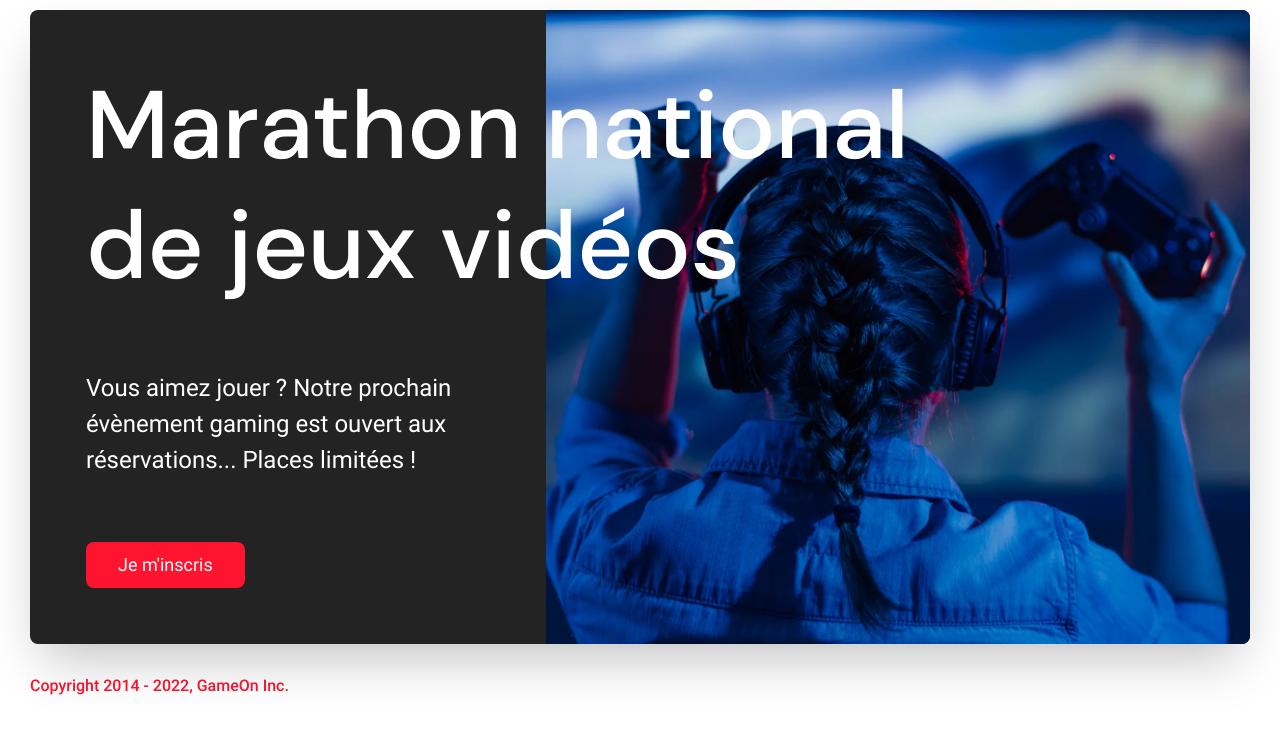
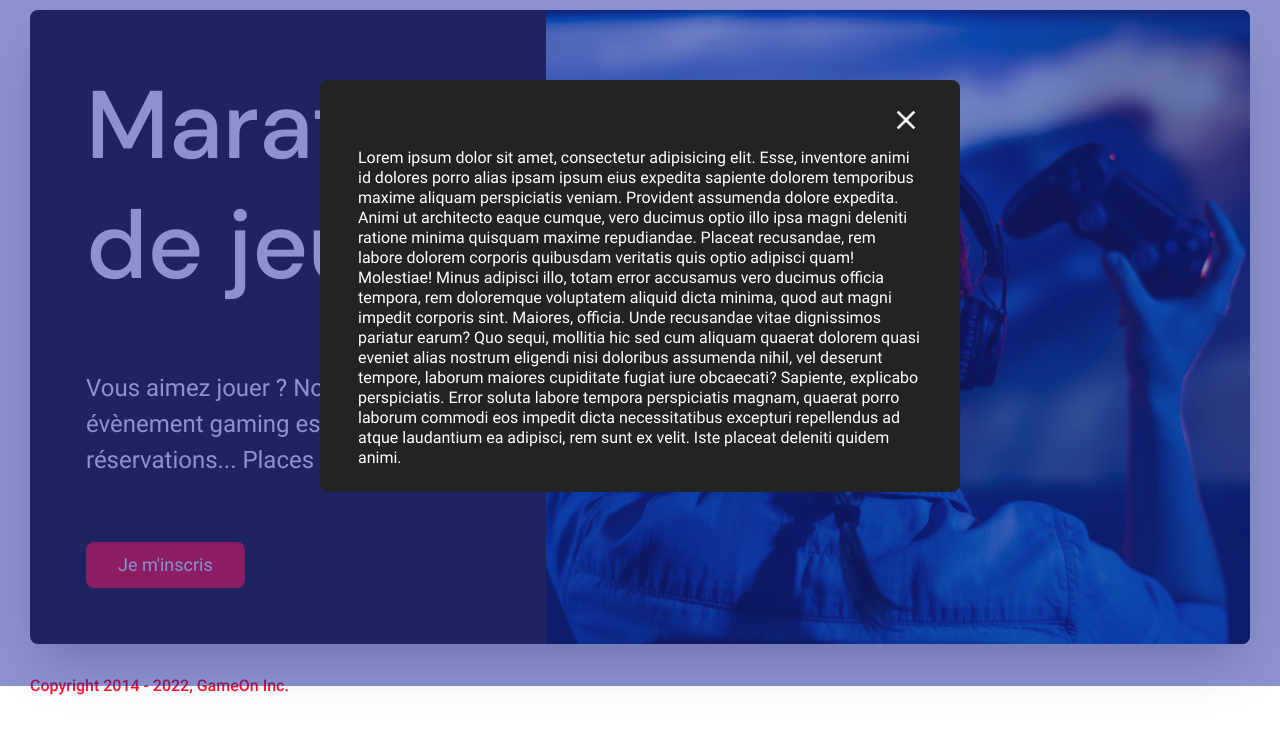
Before and after one commit to alexperronnet/asdsad, a website built with Vite: page index.html in a window 1280 px wide. Both pictures are taken after a click on the button "Je m'inscris". Shown: the part 114-848 px from the top of the page. Built offline with nearby package versions, Linux system fonts and the light colour scheme.

Commit message:
Create modal

```diff
--- a/index.html
+++ b/index.html
@@ -97,9 +97,42 @@
             class="hero__image-mobile"
           />
 
-          <!-- Button -->
+          <!-- Open modal button -->
           <button class="hero__button">Je m'inscris</button>
         </section>
+
+        <!-- Modal -->
+        <dialog class="modal">
+          <!-- Modal content -->
+          <div class="modal__content">
+            <!-- Close modal button -->
+            <button class="modal__close-button">
+              <span class="sr-only">Close modal</span>
+            </button>
+
+            <!-- Form -->
+            <div>
+              Lorem ipsum dolor sit amet, consectetur adipisicing elit. Esse,
+              inventore animi id dolores porro alias ipsam ipsum eius expedita
+              sapiente dolorem temporibus maxime aliquam perspiciatis veniam.
+              Provident assumenda dolore expedita. Animi ut architecto eaque
+              cumque, vero ducimus optio illo ipsa magni deleniti ratione minima
+              quisquam maxime repudiandae. Placeat recusandae, rem labore
+              dolorem corporis quibusdam veritatis quis optio adipisci quam!
+              Molestiae! Minus adipisci illo, totam error accusamus vero ducimus
+              officia tempora, rem doloremque voluptatem aliquid dicta minima,
+              quod aut magni impedit corporis sint. Maiores, officia. Unde
+              recusandae vitae dignissimos pariatur earum? Quo sequi, mollitia
+              hic sed cum aliquam quaerat dolorem quasi eveniet alias nostrum
+              eligendi nisi doloribus assumenda nihil, vel deserunt tempore,
+              laborum maiores cupiditate fugiat iure obcaecati? Sapiente,
+              explicabo perspiciatis. Error soluta labore tempora perspiciatis
+              magnam, quaerat porro laborum commodi eos impedit dicta
+              necessitatibus excepturi repellendus ad atque laudantium ea
+              adipisci, rem sunt ex velit. Iste placeat deleniti quidem animi.
+            </div>
+          </div>
+        </dialog>
       </main>
 
       <!-- Footer -->
--- a/src/scripts/main.js
+++ b/src/scripts/main.js
@@ -3,4 +3,5 @@ import "/src/styles/main.scss"
 
 // Import modules
 import "/src/scripts/modules/navbar"
+import "/src/scripts/modules/modal"
 import "/src/scripts/modules/footer"
--- /dev/null
+++ b/src/scripts/modules/modal.js
@@ -0,0 +1,43 @@
+// Get DOM elements
+const modal = document.querySelector(".modal")
+const openModalButton = document.querySelector(".hero__button")
+const closeModalButton = document.querySelector(".modal__close-button")
+
+// Manage closing modal
+const closeModal = () => {
+  modal.setAttribute("isClosing", "")
+
+  modal.addEventListener(
+    "animationend",
+    () => {
+      modal.removeAttribute("isClosing")
+      modal.close()
+    },
+    { once: true }
+  )
+}
+
+// Open modal
+openModalButton.addEventListener("click", () => {
+  modal.showModal()
+})
+
+// Close modal
+closeModalButton.addEventListener("click", () => {
+  closeModal()
+})
+
+// Prevent default behaviour for ESC key on dialog
+modal.addEventListener("cancel", event => {
+  event.preventDefault()
+})
+
+// Close modal when user presse ESC key
+document.addEventListener("keydown", event => {
+  modal.hasAttribute("open") && event.keyCode === 27 ? closeModal() : null
+})
+
+// Close modal when user click outside or on link
+document.addEventListener("click", event => {
+  event.target === modal && closeModal()
+})
--- /dev/null
+++ b/src/styles/base/_animations.scss
@@ -0,0 +1,35 @@
+@keyframes fade-in {
+  0% {
+    opacity: 0;
+  }
+  100% {
+    opacity: 1;
+  }
+}
+
+@keyframes fade-out {
+  0% {
+    opacity: 1;
+  }
+  100% {
+    opacity: 0;
+  }
+}
+
+@keyframes slide-down {
+  0% {
+    transform: translateY(-100%);
+  }
+  100% {
+    transform: translateY(0%);
+  }
+}
+
+@keyframes slide-up {
+  0% {
+    transform: translateY(0%);
+  }
+  100% {
+    transform: translateY(-100%);
+  }
+}
--- a/src/styles/base/_boilerplate.scss
+++ b/src/styles/base/_boilerplate.scss
@@ -26,6 +26,6 @@ body {
 }
 
 ::selection {
-  color: $color-red;
-  background-color: rgba($color-red-tint, 0.2);
+  color: $color-white;
+  background-color: $color-red-tint;
 }
--- /dev/null
+++ b/src/styles/layout/_modal.scss
@@ -0,0 +1,47 @@
+@use "/src/styles/abstracts/variables" as *;
+
+.modal {
+  all: revert;
+  max-width: 640rem;
+  padding: 0;
+  border: none;
+  color: $color-white;
+  background-color: $color-gray-dark;
+  border-radius: 8rem;
+}
+
+.modal[open] {
+  animation: slide-down 1000ms, fade-in 500ms;
+}
+
+.modal[isClosing] {
+  animation: slide-up 1000ms, fade-out 500ms;
+}
+
+.modal::backdrop {
+  background: rgba($color-purple, 0.5);
+}
+
+.modal[open]::backdrop {
+  animation: fade-in 500ms;
+}
+
+.modal[isClosing]::backdrop {
+  animation: fade-out 500ms;
+}
+
+.modal__content {
+  display: flex;
+  flex-direction: column;
+  gap: 12rem;
+  padding: 24rem 38rem;
+}
+
+.modal__close-button {
+  align-self: flex-end;
+  width: 32rem;
+  aspect-ratio: 1;
+  border: none;
+  background: url("/src/assets/icon-close-white.svg") no-repeat center;
+  cursor: pointer;
+}
--- a/src/styles/main.scss
+++ b/src/styles/main.scss
@@ -3,8 +3,10 @@
 @use "/src/styles/base/fonts";
 @use "/src/styles/base/boilerplate";
 @use "/src/styles/base/utilities";
+@use "/src/styles/base/animations";
 
 // Layout styles
 @use "/src/styles/layout/header";
 @use "/src/styles/layout/hero";
+@use "/src/styles/layout/modal";
 @use "/src/styles/layout/footer";
```
Also changed, not shown: src/assets/icon-close-white.svg (added).
